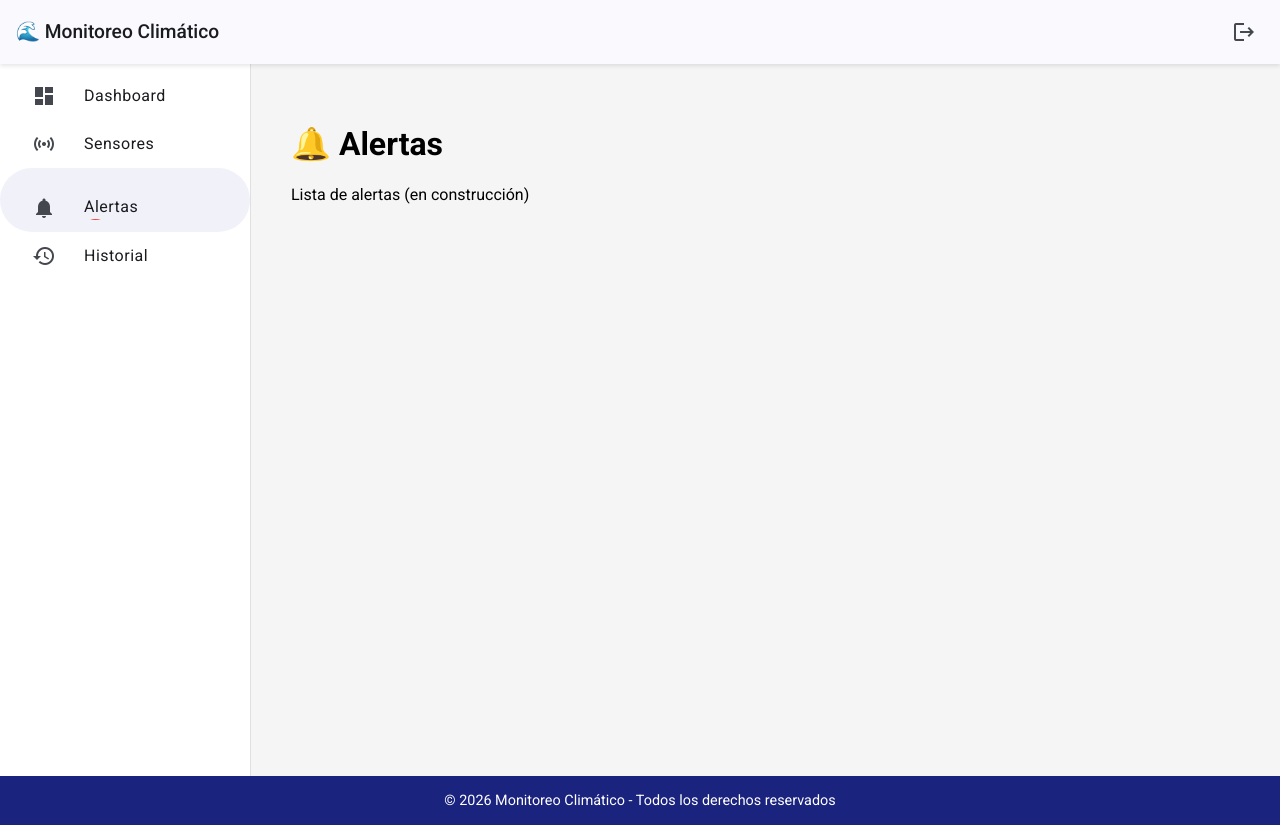
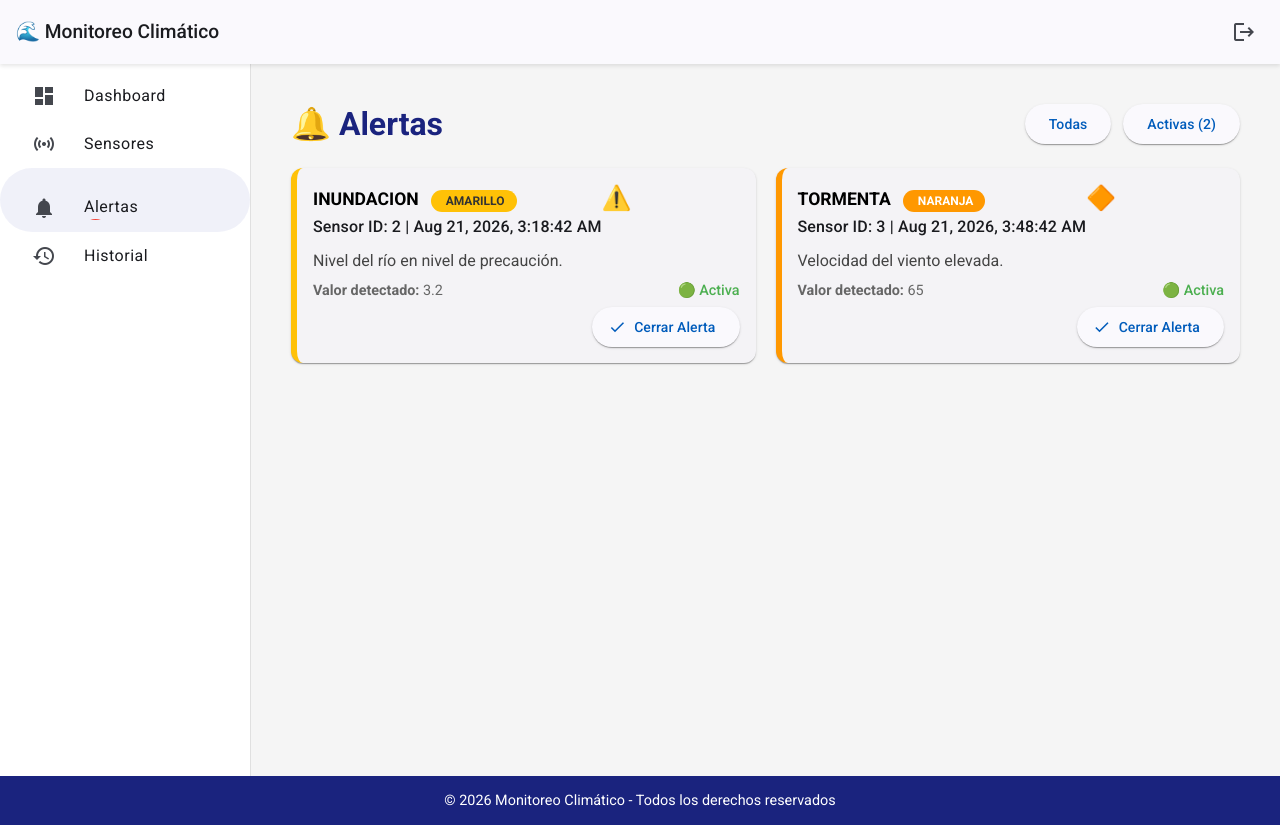
Before and after one commit to javier6441112/Monitoreo-y-alerta-temprana-de-riesgos-climaticos, an Angular app in the folder Frontend/: page /alertas in a window 1280 px wide. Built offline with nearby package versions, Linux system fonts and the light colour scheme.

Commit message:
feat: implementar módulo de alertas completo

```diff
--- a/Frontend/src/app/app.routes.ts
+++ b/Frontend/src/app/app.routes.ts
@@ -15,11 +15,19 @@ export const routes: Routes = [
       },
       {
         path: 'sensores',
-        loadComponent: () => import('./features/sensores/sensores.component').then(m => m.SensoresComponent)
+        loadComponent: () => import('./features/sensores/list/list.component').then(m => m.ListComponent)
+      },
+      {
+        path: 'sensores/nuevo',
+        loadComponent: () => import('./features/sensores/form/form.component').then(m => m.FormComponent)
+      },
+      {
+        path: 'sensores/editar/:id',
+        loadComponent: () => import('./features/sensores/form/form.component').then(m => m.FormComponent)
       },
       {
         path: 'alertas',
-        loadComponent: () => import('./features/alertas/alertas.component').then(m => m.AlertasComponent)
+        loadComponent: () => import('./features/alertas/list/list.component').then(m => m.ListComponent)
       },
       {
         path: 'historial',
--- a/Frontend/src/app/core/sidebar/sidebar.component.ts
+++ b/Frontend/src/app/core/sidebar/sidebar.component.ts
@@ -1,8 +1,9 @@
-import { Component } from '@angular/core';
+import { Component, OnInit } from '@angular/core';
 import { CommonModule } from '@angular/common';
 import { RouterModule } from '@angular/router';
 import { MatListModule } from '@angular/material/list';
 import { MatIconModule } from '@angular/material/icon';
+import { AlertaService } from '../services/alerta/alerta.service';
 
 @Component({
   selector: 'app-sidebar',
@@ -64,6 +65,18 @@ import { MatIconModule } from '@angular/material/icon';
     }
   `]
 })
-export class SidebarComponent {
-  alertasActivas = 2; // Simulación
+export class SidebarComponent implements OnInit {
+  alertasActivas = 0;
+
+  constructor(private alertaService: AlertaService) {}
+
+  ngOnInit() {
+    this.loadAlertasActivas();
+  }
+
+  loadAlertasActivas() {
+    this.alertaService.getAlertasActivas().subscribe(alertas => {
+      this.alertasActivas = alertas.length;
+    });
+  }
 }
--- /dev/null
+++ b/Frontend/src/app/features/alertas/detail/detail.html
@@ -0,0 +1 @@
+<p>detail works!</p>
--- /dev/null
+++ b/Frontend/src/app/features/alertas/list/list.component.ts
@@ -0,0 +1,242 @@
+import { Component, OnInit } from '@angular/core';
+import { CommonModule } from '@angular/common';
+import { RouterModule } from '@angular/router';
+import { MatCardModule } from '@angular/material/card';
+import { MatButtonModule } from '@angular/material/button';
+import { MatIconModule } from '@angular/material/icon';
+import { MatChipsModule } from '@angular/material/chips';
+import { MatSnackBar, MatSnackBarModule } from '@angular/material/snack-bar';
+import { AlertaService, Alerta } from '../../../core/services/alerta/alerta.service';
+
+@Component({
+  selector: 'app-alertas-list',
+  standalone: true,
+  imports: [
+    CommonModule,
+    RouterModule,
+    MatCardModule,
+    MatButtonModule,
+    MatIconModule,
+    MatChipsModule,
+    MatSnackBarModule
+  ],
+  template: `
+    <div class="alertas-container">
+      <div class="header">
+        <h1>🔔 Alertas</h1>
+        <div class="filters">
+          <button mat-raised-button
+                  [color]="filter === 'todas' ? 'primary' : ''"
+                  (click)="filter = 'todas'">
+            Todas
+          </button>
+          <button mat-raised-button
+                  [color]="filter === 'activas' ? 'primary' : ''"
+                  (click)="filter = 'activas'">
+            Activas ({{ alertasActivas.length }})
+          </button>
+        </div>
+      </div>
+
+      <!-- Alertas -->
+      <div class="alertas-grid">
+        <mat-card *ngFor="let alerta of getFilteredAlertas()"
+                  class="alerta-card"
+                  [class]="'nivel-' + alerta.nivel.toLowerCase()">
+          <mat-card-header>
+            <div class="nivel-indicator" [class]="'nivel-' + alerta.nivel.toLowerCase()">
+              {{ getNivelIcon(alerta.nivel) }}
+            </div>
+            <mat-card-title>
+              <span class="fenomeno">{{ alerta.fenomeno }}</span>
+              <span class="nivel-badge" [class]="'nivel-' + alerta.nivel.toLowerCase()">
+                {{ alerta.nivel }}
+              </span>
+            </mat-card-title>
+            <mat-card-subtitle>
+              Sensor ID: {{ alerta.sensorId }} |
+              {{ alerta.fechaHora | date:'medium' }}
+            </mat-card-subtitle>
+          </mat-card-header>
+
+          <mat-card-content>
+            <p class="mensaje">{{ alerta.mensaje }}</p>
+            <div class="detalles">
+              <span><strong>Valor detectado:</strong> {{ alerta.valorDetectado }}</span>
+              <span [class]="alerta.activa ? 'activa' : 'inactiva'">
+                {{ alerta.activa ? '🟢 Activa' : '🔴 Cerrada' }}
+              </span>
+            </div>
+          </mat-card-content>
+
+          <mat-card-actions *ngIf="alerta.activa">
+            <button mat-raised-button color="warn" (click)="cerrarAlerta(alerta.id)">
+              <mat-icon>check</mat-icon>
+              Cerrar Alerta
+            </button>
+          </mat-card-actions>
+        </mat-card>
+      </div>
+
+      <!-- Sin alertas -->
+      <div *ngIf="getFilteredAlertas().length === 0" class="empty-state">
+        <mat-icon>notifications_off</mat-icon>
+        <h2>No hay alertas</h2>
+        <p>Todas las alertas han sido atendidas</p>
+      </div>
+    </div>
+  `,
+  styles: [`
+    .alertas-container {
+      padding: 20px;
+    }
+    .header {
+      display: flex;
+      justify-content: space-between;
+      align-items: center;
+      margin-bottom: 24px;
+    }
+    .header h1 {
+      margin: 0;
+      color: #1a237e;
+    }
+    .filters {
+      display: flex;
+      gap: 12px;
+    }
+    .alertas-grid {
+      display: grid;
+      grid-template-columns: repeat(auto-fill, minmax(350px, 1fr));
+      gap: 20px;
+    }
+    .alerta-card {
+      border-left: 6px solid #ccc;
+    }
+    .alerta-card.nivel-verde { border-left-color: #4caf50; }
+    .alerta-card.nivel-amarillo { border-left-color: #ffc107; }
+    .alerta-card.nivel-naranja { border-left-color: #ff9800; }
+    .alerta-card.nivel-rojo { border-left-color: #f44336; }
+
+    .nivel-indicator {
+      font-size: 24px;
+      margin-right: 12px;
+    }
+    .nivel-indicator.nivel-verde { color: #4caf50; }
+    .nivel-indicator.nivel-amarillo { color: #ffc107; }
+    .nivel-indicator.nivel-naranja { color: #ff9800; }
+    .nivel-indicator.nivel-rojo { color: #f44336; }
+
+    .fenomeno {
+      font-weight: 600;
+      font-size: 1.1rem;
+    }
+    .nivel-badge {
+      padding: 4px 12px;
+      border-radius: 16px;
+      font-size: 12px;
+      font-weight: 600;
+      margin-left: 12px;
+      color: white;
+    }
+    .nivel-badge.nivel-verde { background: #4caf50; }
+    .nivel-badge.nivel-amarillo { background: #ffc107; color: #333; }
+    .nivel-badge.nivel-naranja { background: #ff9800; }
+    .nivel-badge.nivel-rojo { background: #f44336; }
+
+    .mensaje {
+      font-size: 1rem;
+      margin: 12px 0;
+      color: #444;
+    }
+    .detalles {
+      display: flex;
+      justify-content: space-between;
+      font-size: 0.9rem;
+      color: #666;
+    }
+    .activa { color: #4caf50; font-weight: 500; }
+    .inactiva { color: #666; text-decoration: line-through; }
+
+    mat-card-actions {
+      padding: 8px 16px 16px;
+      display: flex;
+      justify-content: flex-end;
+    }
+
+    .empty-state {
+      text-align: center;
+      padding: 60px 20px;
+      color: #666;
+    }
+    .empty-state mat-icon {
+      font-size: 64px;
+      width: 64px;
+      height: 64px;
+      color: #ccc;
+    }
+    .empty-state h2 {
+      margin: 16px 0 8px;
+      color: #333;
+    }
+  `]
+})
+export class ListComponent implements OnInit {
+  alertas: Alerta[] = [];
+  filter: 'todas' | 'activas' = 'activas';
+
+  constructor(
+    private alertaService: AlertaService,
+    private snackBar: MatSnackBar
+  ) {}
+
+  ngOnInit() {
+    this.loadAlertas();
+  }
+
+  loadAlertas() {
+    this.alertaService.getAlertas().subscribe(data => {
+      this.alertas = data;
+    });
+  }
+
+  getFilteredAlertas(): Alerta[] {
+    if (this.filter === 'activas') {
+      return this.alertas.filter(a => a.activa);
+    }
+    return this.alertas;
+  }
+
+  get alertasActivas(): Alerta[] {
+    return this.alertas.filter(a => a.activa);
+  }
+
+  getNivelIcon(nivel: string): string {
+    const icons: { [key: string]: string } = {
+      'VERDE': '✅',
+      'AMARILLO': '⚠️',
+      'NARANJA': '🔶',
+      'ROJO': '🚨'
+    };
+    return icons[nivel] || '📢';
+  }
+
+  cerrarAlerta(id: number) {
+    if (confirm('¿Estás seguro de cerrar esta alerta?')) {
+      this.alertaService.cerrarAlerta(id).subscribe({
+        next: () => {
+          this.snackBar.open('Alerta cerrada correctamente', 'Cerrar', {
+            duration: 3000,
+            panelClass: ['success-snackbar']
+          });
+          this.loadAlertas();
+        },
+        error: () => {
+          this.snackBar.open('Error al cerrar la alerta', 'Cerrar', {
+            duration: 3000,
+            panelClass: ['error-snackbar']
+          });
+        }
+      });
+    }
+  }
+}
--- /dev/null
+++ b/Frontend/src/app/features/alertas/list/list.html
@@ -0,0 +1 @@
+<p>list works!</p>
--- /dev/null
+++ b/Frontend/src/app/features/alertas/list/list.ts
@@ -0,0 +1,11 @@
+import { Component } from '@angular/core';
+
+@Component({
+  selector: 'app-list',
+  imports: [],
+  templateUrl: './list.html',
+  styleUrl: './list.scss',
+})
+export class List {
+
+}
```
Also changed, not shown: Frontend/src/app/features/alertas/detail/detail.ts (added, +11 -0 lines), Frontend/src/app/features/alertas/detail/detail.scss (added), Frontend/src/app/features/alertas/list/list.scss (added).
